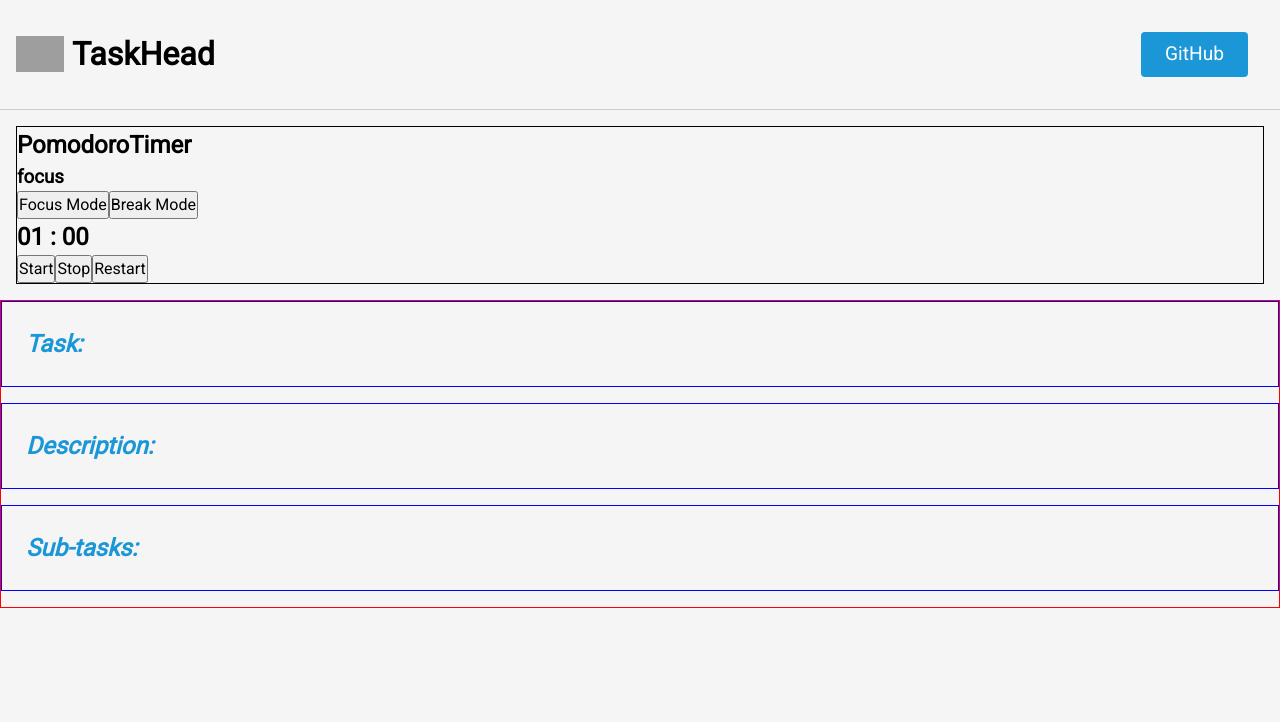
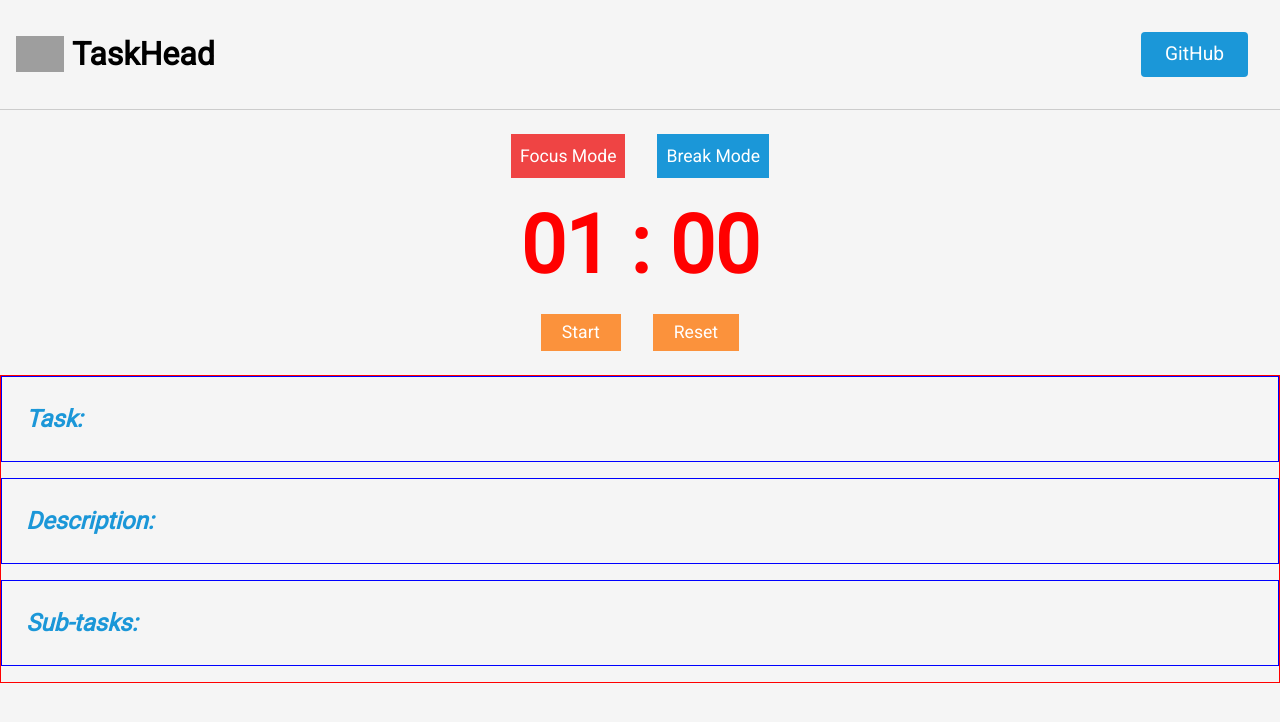
Before and after one commit to not-vibhu/taskhead, a React (Create React App) app: page /pomodoro in a window 1280 px wide. Shown: the top 722 px of the page. Built offline with nearby package versions, Linux system fonts and the light colour scheme; grey boxes are pictures that could not be loaded.

Commit message:
style: styled pomodoro timer

```diff
--- a/src/Components/PomodoroTimer.jsx
+++ b/src/Components/PomodoroTimer.jsx
@@ -11,6 +11,7 @@ export default function PomodoroTimer() {
 
   const [seconds, setSeconds] = useState(0);
   const [pomodoroMode, setPomodoroMode] = useState("focus");
+  const [timerOn, setTimerOn] = useState(false);
   const secondsRef = useRef(seconds);
   const intervalRef = useRef(null);
 
@@ -39,6 +40,7 @@ export default function PomodoroTimer() {
 
   const handleStopInterval = () => {
     clearInterval(intervalRef.current);
+    setTimerOn(false);
   };
 
   const handleStartInterval = () => {
@@ -48,6 +50,7 @@ export default function PomodoroTimer() {
       if (secondsRef.current === 0) return clearInterval(intervalRef.current);
       handleSecondsUpdate();
     }, 1000);
+    setTimerOn(true);
   };
 
   useEffect(() => {
@@ -57,22 +60,29 @@ export default function PomodoroTimer() {
 
   return (
     <div className="pomodoro-timer-div">
-      <h2>PomodoroTimer</h2>
-      <h3>{pomodoroMode}</h3>
-      <button onClick={() => switchPomodoroSession("focus")}>Focus Mode</button>
 
-      <button onClick={() => switchPomodoroSession("break")}>Break Mode</button>
-      <h2>{minutesLeft} : {secondsLeft}</h2>
+      <div className="pomodoro-mode-div">
+        <button className="pomodoro-mode-button focus-mode-button" onClick={() => switchPomodoroSession("focus")}>Focus Mode</button>
 
-      <button onClick={handleStartInterval}>Start</button>
+        <button className="pomodoro-mode-button break-mode-button" onClick={() => switchPomodoroSession("break")}>Break Mode</button>
+      </div>
 
-      <button onClick={handleStopInterval}>Stop</button>
+      <h1 className={` timer-header ${pomodoroMode === "focus" ? "focus-timer-header" : "break-timer-header"}`}>{minutesLeft} : {secondsLeft}</h1>
 
-      <button onClick={() => {
-        handleStopInterval();
-        secondsRef.current = focusDuration * 60;
-        setSeconds(focusDuration * 60);
-      }}>Restart</button>
+      <div className="pomodoro-mode-div">
+
+        {!timerOn && <button className="pomodoro-mode-button pomodoro-action-button" onClick={handleStartInterval}>Start</button>}
+
+        {timerOn && <button className="pomodoro-mode-button pomodoro-action-button" onClick={handleStopInterval}>Stop</button>}
+
+        <button className="pomodoro-mode-button pomodoro-action-button" onClick={() => {
+          handleStopInterval();
+          secondsRef.current = pomodoroMode === "focus" ? focusMinutes * 60 : breakMinutes * 60;
+          setSeconds(secondsRef.current);
+        }}>Reset</button>
+
+      </div>
+
     </div>
   )
 }
--- a/src/Components/Styles/PomodoroTimer.css
+++ b/src/Components/Styles/PomodoroTimer.css
@@ -1,4 +1,59 @@
 .pomodoro-timer-div {
-    border: 1px solid black;
-    margin: 1rem;
+    padding: 1rem;
+    display: flex;
+    flex-direction: column;
+    align-items: center;
 }
+
+.pomodoro-mode-div {
+    display: flex;
+    gap: 2rem;
+    padding: 0.5rem;
+}
+
+.pomodoro-mode-button {
+    border: 1px solid transparent;
+    background-color: transparent;
+    font-weight: 550;
+    font-size: 1.1rem;
+    padding: 0.5rem;
+    color: white;
+}
+
+.focus-mode-button {
+    background-color: #ef4444;
+}
+
+.focus-mode-button:hover {
+    background-color: #dc2626;
+}
+
+.break-mode-button {
+    background-color: var(--primary-color);
+}
+
+.pomodoro-mode-button:hover {
+    cursor: pointer;
+}
+
+.timer-header{
+    font-size: 5rem;
+}
+
+.focus-timer-header {
+    color: red;
+}
+
+.break-timer-header {
+    color: var(--primary-color);
+}
+
+.break-mode-button:hover {
+    background-color: var(--primary-color);
+}
+
+.pomodoro-action-button {
+    color: white;
+    background-color: #fb923c;
+    padding: 0.25rem 1.25rem;
+}
```
